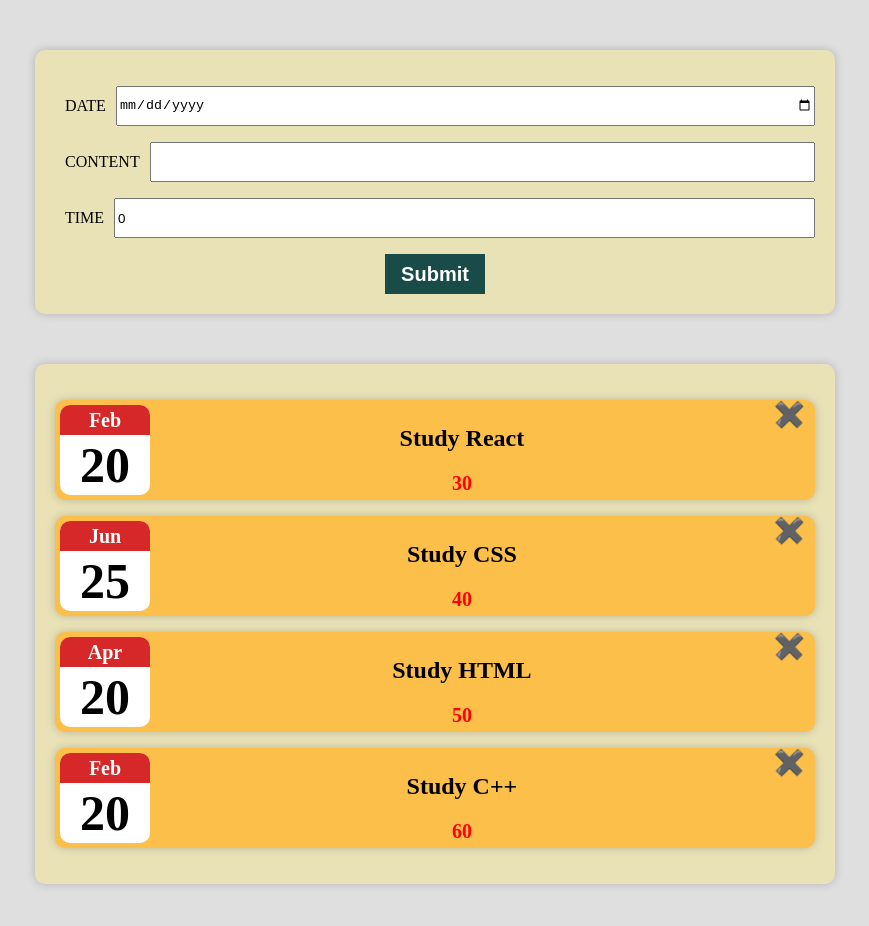
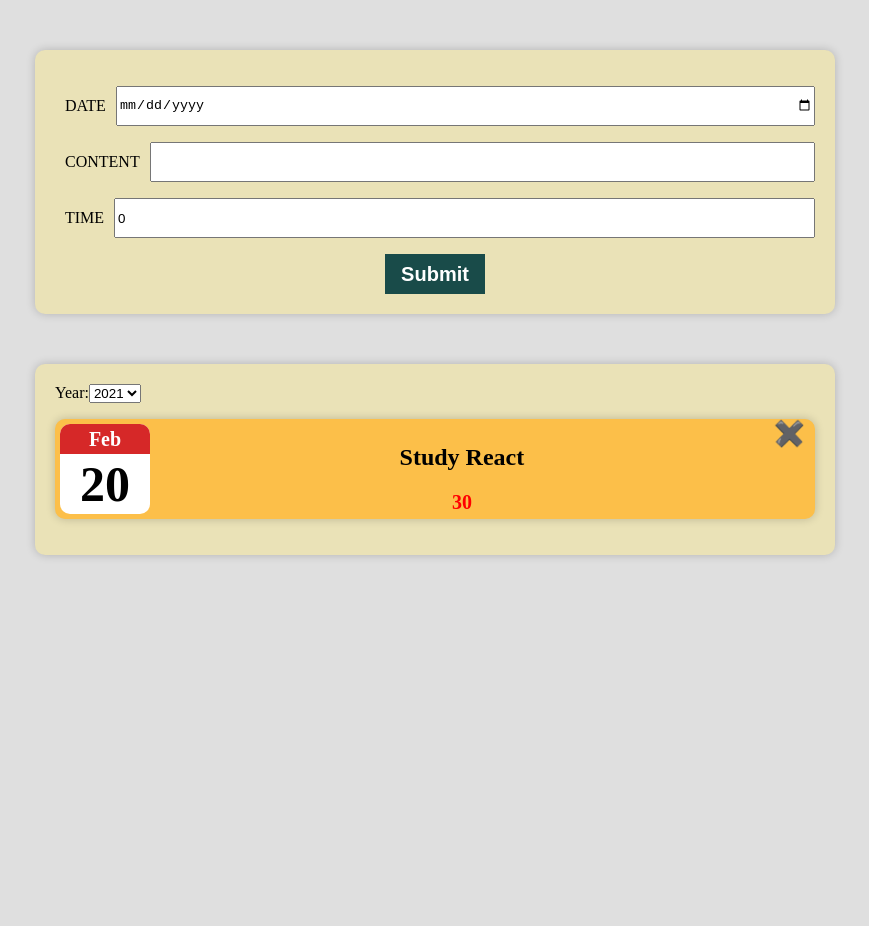
Before and after one commit to ElleZou/StudyLogs, a React (Create React App) app: page / in a window 1280 px wide. Shown: the top 926 px of the page, without its empty margins (205-1074 px from the left). After the commit the page ends 800 px from the top, so only its background shows below. Built offline with nearby package versions, Linux system fonts and the light colour scheme.

Commit message:
filter and delete by ID

```diff
--- a/src/App.js
+++ b/src/App.js
@@ -41,10 +41,9 @@ const App = () => {
         setLogsData([newLog,...logsData])
     };
     //Define a function to delete a log from the data
-    const delLogByIndex = (index) =>{
+    const delLogById= (id) =>{
         setLogsData(prevState => {
-            const newLog=[...prevState];
-            newLog.splice(index,1);
+            const newLog=prevState.filter(item => item.id !== id);
             return newLog;
 
         });
@@ -55,7 +54,7 @@ const App = () => {
         <div>
 
             <LogForm onSaveLog={saveLogHandler}/>
-            <Logs logsData={logsData} onDelLog={delLogByIndex}/>
+            <Logs logsData={logsData} onDelLog={delLogById}/>
 
         </div>
     );
--- /dev/null
+++ b/src/Components/LogFilter.js
@@ -0,0 +1,19 @@
+import React from 'react';
+
+const LogFilter = (props) => {
+    //Create a response function that listens to the change event
+    const changeHandler = e => {
+        props.onYearChange(+e.target.value);
+    }
+    return(
+
+        <div>
+            Year:<select onChange={changeHandler} value={props.year}>
+            <option value='2022'>2022</option>
+            <option value='2021'>2021</option>
+            <option value='2020'>2020</option>
+        </select>
+        </div>
+    );
+};
+export default LogFilter;
--- a/src/Components/Logs.js
+++ b/src/Components/Logs.js
@@ -1,18 +1,27 @@
-import React from 'react';
+import React, { useState } from 'react';
 import './Logs.css';
 import LogItem from './LogItem';
+import LogFilter from './LogFilter';
 
 const Logs = (props) => {
-
+    //Create a State that stores the year
+    const [year,setYear]=useState(2021);
+    //Filter data to only display data for a certain year
+    let filterData = props.logsData.filter(item => item.date.getFullYear() === year);
+    //Create a function that modifies the year
+    const changeYearHandler = (year) => {
+        setYear(year);
+    }
 
    //Use the method of traversing data when obtaining multiple sets of data
-    const logItemData=props.logsData.map((item,index) => <LogItem logIndex={index} onDelLog={props.onDelLog}
+    const logItemData=filterData.map((item,index) => <LogItem  onDelLog={() => props.onDelLog(item.id)}
                                                                   key={item.id} date={item.date}
                                                                   desc={item.desc} time={item.time}/>);
 
     //logsData.map(item => <LogItem {...item}/>)
     return (
         <div className = 'logs'>
+            <LogFilter year={year} onYearChange={changeYearHandler}/>
             {
                //The boolean value of the array is always true
                //therefore determine the length of an array
```
Also changed, not shown: src/Components/LogFilter.css (added).
